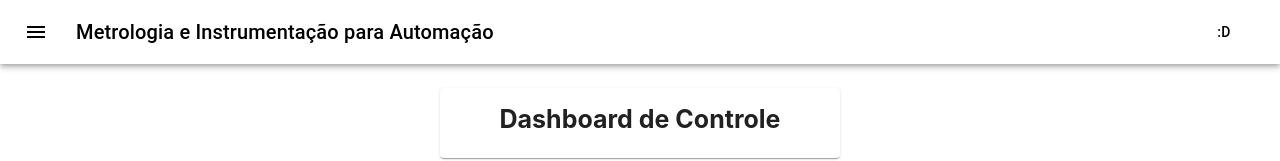
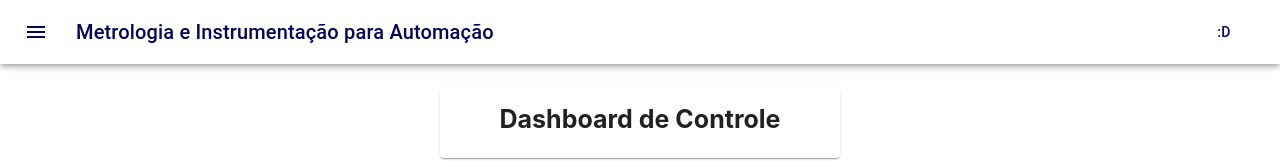
Before and after one commit to Klausdk1999/Fishy-Control, a Next.js app in the folder fishy_control/: page / in a window 1280 px wide. Shown: the top 161 px of the page. Built offline with nearby package versions, Linux system fonts and the light colour scheme.

Commit message:
fix:letters

```diff
--- a/fishy_control/components/menu.tsx
+++ b/fishy_control/components/menu.tsx
@@ -9,7 +9,7 @@ import MenuIcon from '@mui/icons-material/Menu';
 
 export default function ButtonAppBar() {
   return (
-    <Box sx={{ flexGrow: 1 , mb: 3}}>
+    <Box color="#03045e" sx={{ flexGrow: 1 , mb: 3}}>
       <AppBar color="inherit" position="static">
         <Toolbar>
           <IconButton
```
